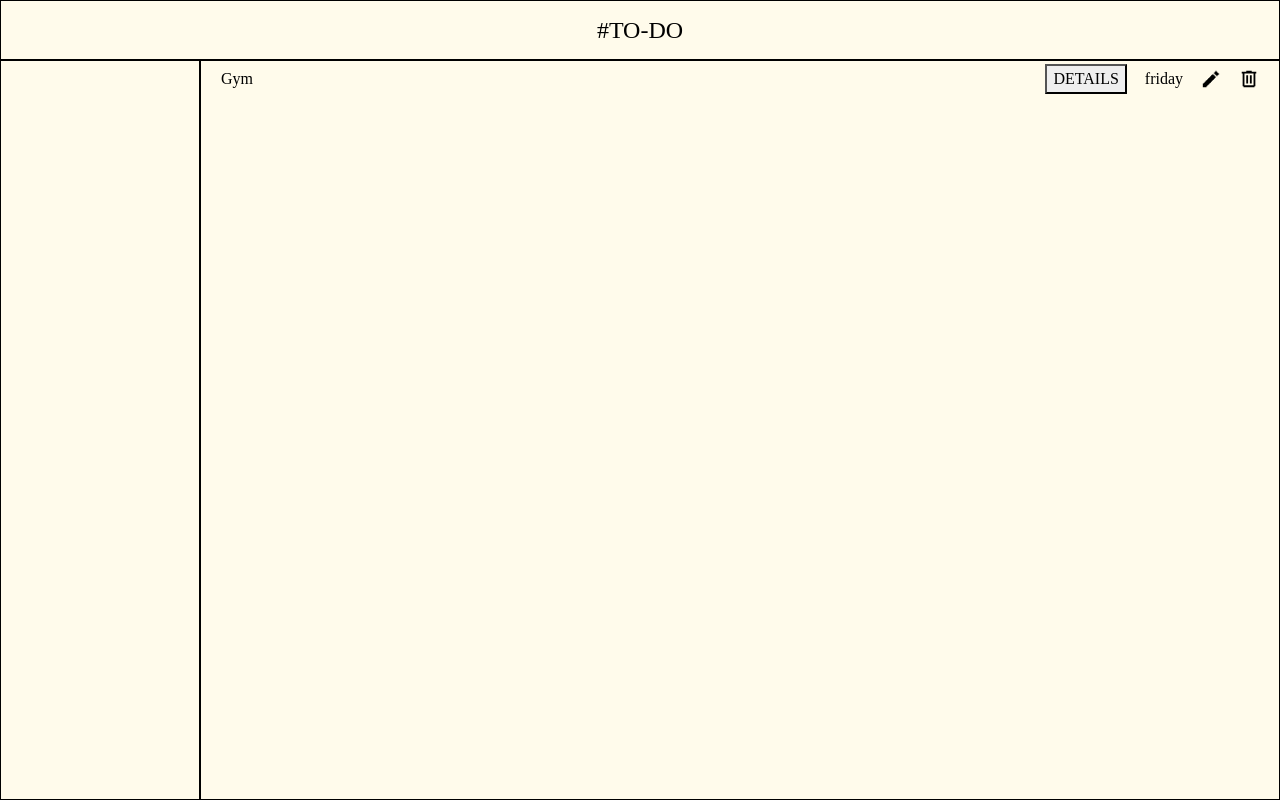
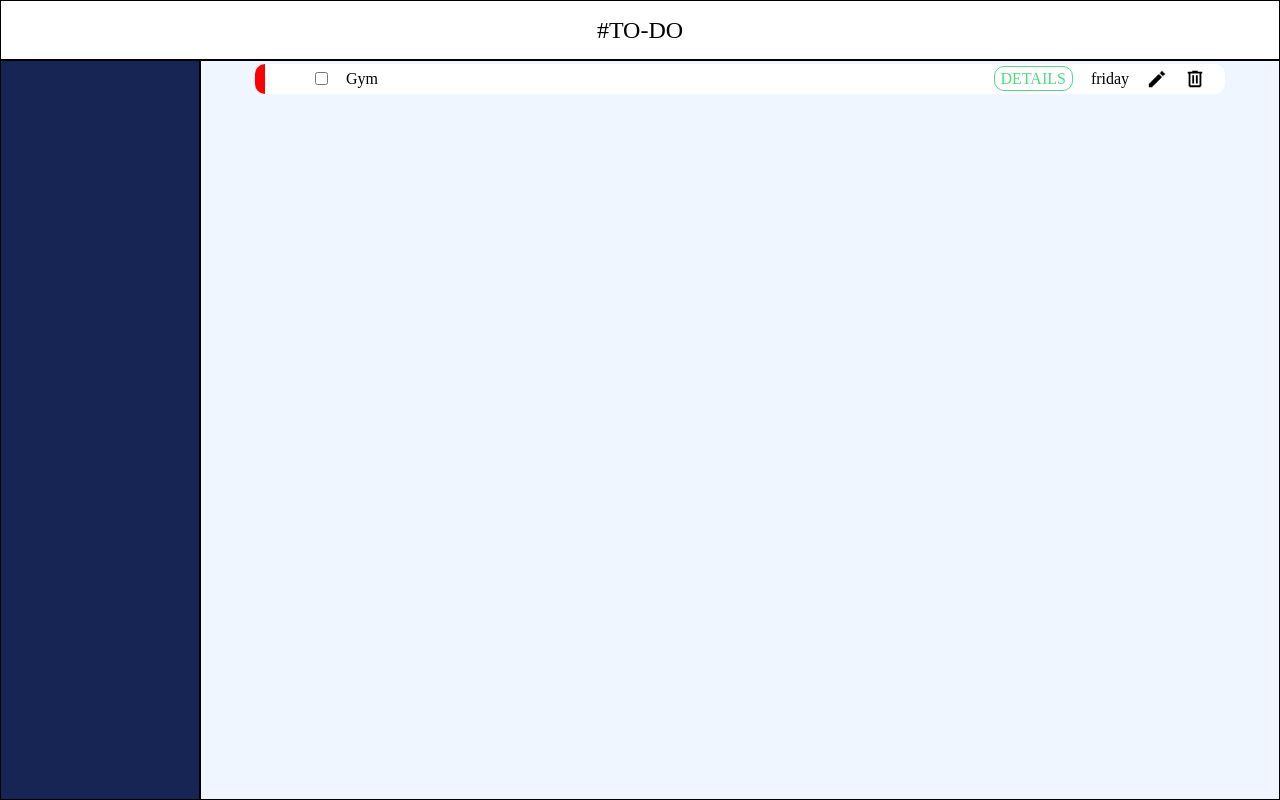
Before and after one commit to Sprou-t/to-do_app, a website built with webpack: page src/index.html in a window 1280 px wide. Built offline with nearby package versions, Linux system fonts and the light colour scheme.

Commit message:
added more styling to todoDiv to make it appear larger when hover over

```diff
--- a/src/assets/index.css
+++ b/src/assets/index.css
@@ -1,5 +1,5 @@
 body{
-    background-color: #fffbeb;
+    background-color: ;
     display: grid;
     grid-template: 60px 1fr/ 200px 1fr;
     height: 100dvh;
@@ -22,6 +22,7 @@ header{
 .sidebar{
     grid-row: 2/-1;
     grid-column: 1/2;
+    background-color: #172554;
 }
 
 .mainContent{
@@ -29,22 +30,42 @@ header{
     grid-column: 2/3;
     display: grid;
     grid-auto-rows: 35px ;
+    background-color: #eff6ff;
 }
 
 /* todoDiv and its contents */
 .todoDiv{
-    width: auto;
+    width: 90%;
     display: flex;
     align-items: center;
+    margin: auto;
     gap:18px;
+    background-color:white;
+    border-radius: 10px;
+    height: 30px;
 }
 
+.todoDiv:hover{
+    transform: scale(1.01);
+    box-shadow: 0 0 10px grey ;
+}
+
+.checkbox{
+    margin-left: 50px;
+}
 .titlePara{
     margin-right: auto;
-    margin-left: 20px;
 }
 .detailButton{
-    height: 30px;
+    height: 25px;
+    appearance: none;
+    background-color: white;
+    cursor: pointer;
+    color: #4ade80;
+    border:#4ade80 1px solid ;
+    border-radius:10px ;
+    display: flex;
+    align-items: center;
 }
 
 .editIcon{
--- a/src/assets/javascript/index.js
+++ b/src/assets/javascript/index.js
@@ -12,7 +12,7 @@ sidebar.classList.add('sidebar');
 
 const mainContent = document.createElement('div');
 mainContent.classList.add('mainContent');
-let firstTodo = createTodo('Gym','back workout','friday','high');
+let firstTodo = createTodo('Gym','back workout','friday','High');
 let firstTodoDiv = createDiv(firstTodo);
 mainContent.appendChild(firstTodoDiv);
 //create a card
--- a/src/assets/javascript/object.js
+++ b/src/assets/javascript/object.js
@@ -14,6 +14,7 @@ function createTodo(title,description,dueDate,priority){
 function createDiv(createTodo){
     const todoDiv = document.createElement('div');
     todoDiv.classList.add('todoDiv')
+
     const titlePara = document.createElement('p');
     titlePara.classList.add('titlePara');
     // const descriptionPara = document.createElement('p');
@@ -23,6 +24,11 @@ function createDiv(createTodo){
     // descriptionPara.textContent = `${createTodo.description}`;
     dueDatePara.textContent = `${createTodo.dueDate}`;
     // priorityPara.textContent =`${createTodo.priority}`
+
+
+    const checkbox = document.createElement('input');
+    checkbox.classList.add('checkbox');
+    checkbox.type = 'checkbox';
 
     const detailButton = document.createElement('button');
     detailButton.classList.add('detailButton');
@@ -36,7 +42,17 @@ function createDiv(createTodo){
     trashIcon.classList.add('trashIcon');
     trashIcon.src = trashCan;
 
-    todoDiv.append(titlePara,detailButton,dueDatePara,editIcon,trashIcon);
+    //add color coding based on priority
+    if(createTodo.priority==='High'){
+        todoDiv.style.borderLeft = '10px solid red'
+    }
+    else if (createTodo.priority==='Medium'){
+        todoDiv.style.borderLeft = '10px solid yellow'
+    }
+    else{
+        todoDiv.style.borderLeft = '10px solid green'
+    }
+    todoDiv.append(checkbox,titlePara,detailButton,dueDatePara,editIcon,trashIcon);
     return todoDiv;
 }
 
--- a/src/assets/reset.css
+++ b/src/assets/reset.css
@@ -23,7 +23,7 @@ max-width: 100%;
 /* 6. Remove built-in form typography styles */
 input, button, textarea, select {
 font: inherit;
-appearance: none;
+
 }
 
 /* 7. Avoid text overflows */
```
